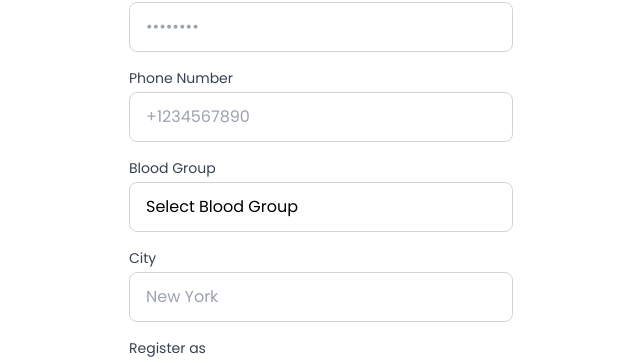
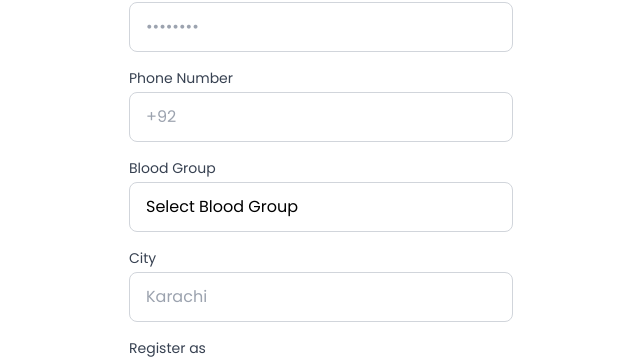
Before and after one commit to Sherrrrryyy/Blood-Bank-Website, a React (Vite) app: page /signup in a window 1280 px wide. Shown: the part 350-714 px from the top of the page, without its empty margins (319-959 px from the left). Built offline with nearby package versions, Linux system fonts and the light colour scheme.

Commit message:
feat: implement logout functionality in Navbar and update placeholder values in Register

```diff
--- a/src/components/Navbar.jsx
+++ b/src/components/Navbar.jsx
@@ -1,5 +1,5 @@
 import React, { useEffect, useState, useContext } from "react";
-import { Link } from "react-router-dom";
+import { Link, useNavigate } from "react-router-dom";
 import { NotificationContext } from "../context/NotificationContext";
 
 const Navbar = () => {
@@ -8,7 +8,10 @@ const Navbar = () => {
   const [isUserExist, setIsUserExist] = useState(false);
   const { notifications } = useContext(NotificationContext);
 
+const navigate = useNavigate();
+
   useEffect(() => {
+
     const getUser = localStorage.getItem('user');
 
     if (getUser) {
@@ -27,6 +30,14 @@ const Navbar = () => {
   const toggleDropdown = () => {
     setIsDropdownOpen(!isDropdownOpen);
   };
+
+  const logOutUser = () =>{
+    localStorage.removeItem('user');
+    localStorage.removeItem('token');
+    navigate('/login');
+    setIsUserExist(false);
+
+  }
 
   return (
     <nav className="rounded-full w-full">
@@ -81,7 +92,7 @@ const Navbar = () => {
                     <div className="absolute right-0 mt-2 w-48 bg-white rounded-md shadow-lg py-2">
                       <a href="/profile" className="block px-4 py-2 text-sm text-gray-900 hover:bg-red-100">Profile</a>
                       <a href="/activities" className="block px-4 py-2 text-sm text-gray-900 hover:bg-red-100">Activities</a>
-                      <a href="/logout" className="block px-4 py-2 text-sm text-gray-900 hover:bg-red-100">Logout</a>
+                      <button><a onClick={logOutUser} className="block px-4 py-2 text-sm text-gray-900 hover:bg-red-100">Logout</a></button>
                     </div>
                   )}
                 </div>
--- a/src/pages/Register.jsx
+++ b/src/pages/Register.jsx
@@ -118,7 +118,7 @@ const Register = () => {
                                     type="tel"
                                     id="phone"
                                     name="phone"
-                                    placeholder="+1234567890"
+                                    placeholder="+92"
                                     value={formData.phone}
                                     onChange={handleChange}
                                     required
@@ -153,7 +153,7 @@ const Register = () => {
                                     type="text"
                                     id="city"
                                     name="city"
-                                    placeholder="New York"
+                                    placeholder="Karachi"
                                     value={formData.city}
                                     onChange={handleChange}
                                     required
```
